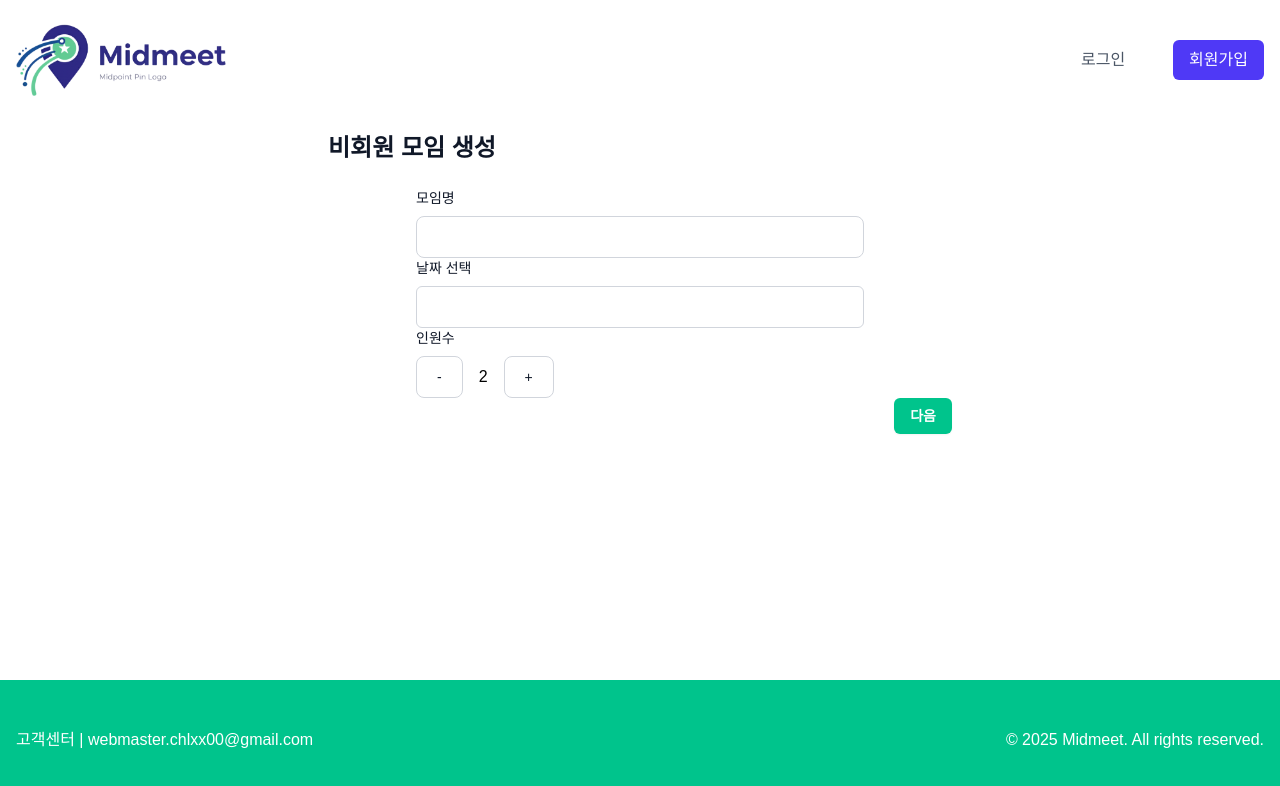
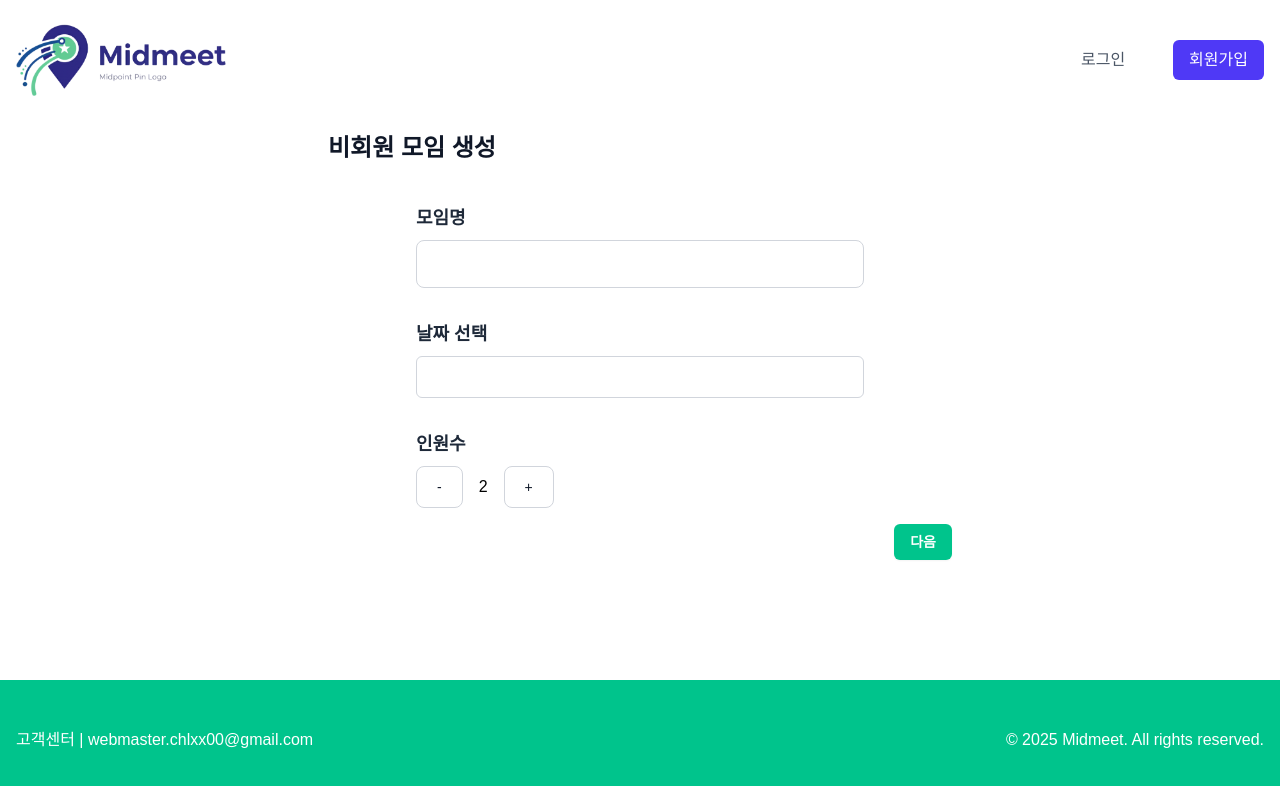
Before and after one commit to chohyeonK/midmeet-frontend, a React (Vite) app: page /guest/create in a window 1280 px wide. Shown: the top 786 px of the page. Built offline with nearby package versions, Linux system fonts and the light colour scheme; a web font is replaced by a local one.

Commit message:
design: 메인, 모임 생성 컴포넌트들 디자인 변경

```diff
--- a/src/components/Guest/AddGuest.tsx
+++ b/src/components/Guest/AddGuest.tsx
@@ -39,7 +39,7 @@ const AddGuest: React.FC<GuestAdd> = ({ index, member, onChange, onDelete }) =>
   };
 
   return (
-    <div className='p-4 border rounded-lg bg-white shadow-sm'>
+    <div className='bg-white border border-gray-200 rounded-lg shadow-sm my-3 space-y-2 p-4'>
       <div className='flex justify-between items-center mb-4'>
         <div className='text-xl font-bold'>모임원 {index + 1}</div>
         <Button buttonName='삭제' onClick={handleDeleteClick} />
@@ -54,7 +54,11 @@ const AddGuest: React.FC<GuestAdd> = ({ index, member, onChange, onDelete }) =>
       </div>
       <div className='text-left text-gray-700 mt-3'>
         <Label htmlFor='교통수단' LabelName='교통수단' />
-        <select value={member.transportMode} onChange={handleTransportChange} className='w-full border rounded-md p-2'>
+        <select
+          value={member.transportMode}
+          onChange={handleTransportChange}
+          className='bg-gray-50 border border-gray-300 text-gray-900 text-sm rounded-lg focus:ring-blue-500 focus:border-blue-500 block w-full p-2.5 dark:bg-gray-700 dark:border-gray-600 dark:placeholder-gray-400 dark:text-white dark:focus:ring-blue-500 dark:focus:border-blue-500'
+        >
           <option value='PUBLIC'>대중교통</option>
           <option value='PRIVATE'>자가용</option>
         </select>
--- a/src/components/Guest/StepFormGuest.tsx
+++ b/src/components/Guest/StepFormGuest.tsx
@@ -72,8 +72,9 @@ const StepFormGuest: React.FC<StepFormProps> = ({ data, onUpdateFormData }) => {
 
   return (
     <div>
-      <div>모임원 정보 입력하기</div>
-      <div className='mb-4 text-sm text-gray-500'>총 {data.numberOfPeople}명의 정보를 입력해주세요.</div>
+      <div className='my-4 text-lg text-gray-500 text-left'>모임원 정보 입력하기</div>
+      {/* <div>모임원 정보 입력하기</div> */}
+      {/* <div className='mb-4 text-sm text-gray-500'>총 {data.numberOfPeople}명의 정보를 입력해주세요.</div> */}
 
       {/* data.members를 직접 매핑 */}
       {data.members.map((member, index) => (
--- a/src/components/midpoint/MidPlaceDetail.tsx
+++ b/src/components/midpoint/MidPlaceDetail.tsx
@@ -16,13 +16,13 @@ interface PlaceDetailProps {
   place: RecommendedPlace;
 }
 const Button: React.FC<{
-    onClick: () => void,
-    buttonName: string,
-    className: string
-  }> = ({ onClick, buttonName, className }) => (
-    <button onClick={onClick} className={className}>
-        {buttonName}
-    </button>
+  onClick: () => void;
+  buttonName: string;
+  className: string;
+}> = ({ onClick, buttonName, className }) => (
+  <button onClick={onClick} className={className}>
+    {buttonName}
+  </button>
 );
 // ---------------------------------------------------
 
@@ -31,35 +31,28 @@ const MidPlaceDetail: React.FC<PlaceDetailProps> = ({ mode, index, place }) => {
 
   // 새 탭 열기 함수 (handleUrl)
   const handleUrl = (url: string) => {
-    const newWindow = window.open(url, '_blank')
+    const newWindow = window.open(url, '_blank');
     if (!newWindow) {
-        // 팝업 차단 메시지 처리 (console 대신 사용자에게 보이는 메시지 박스 사용 권장)
-        console.error("팝업 차단으로 인해 새 탭을 열 수 없습니다.");
+      // 팝업 차단 메시지 처리 (console 대신 사용자에게 보이는 메시지 박스 사용 권장)
+      console.error('팝업 차단으로 인해 새 탭을 열 수 없습니다.');
     }
-  }
+  };
 
   return (
     <div className='text-left bg-white border border-gray-200 rounded-lg shadow-sm p-6 mb-6'>
-
       {/* 제목 영역 */}
       {mode === 'CUSTOM_COURSE' && <h5 className='mb-6 text-2xl font-bold tracking-tight text-gray-900 dark:text-white border-b border-gray-200 pb-3'>자세히 보기</h5>}
       {mode === 'AI_COURSE' && shouldRenderIndex && <h5 className='mb-6 text-2xl font-bold tracking-tight text-gray-900 dark:text-white border-b border-gray-200 pb-3'>{index + 1}번째 장소</h5>}
 
       {/* 메인 컨텐츠 영역: flex로 이미지와 내용을 좌우 정렬 */}
       <div className='flex'>
-
         {/* 1. 이미지 컬럼 */}
         <div className='mr-6 flex-shrink-0'>
-          <img
-            src={place.imageUrl || 'https://placehold.co/230x150/fca311/000?text=No+Image'}
-            alt='장소 대표 이미지'
-            className='w-[230px] h-auto rounded-lg'
-          />
+          <img src={place.imageUrl || 'https://placehold.co/200x150/00C48C/fff?text=Empty+Image'} alt='장소 대표 이미지' className='w-[230px] h-auto rounded-lg' />
         </div>
 
         {/* 2. 컨텐츠 컬럼: 버튼을 하단에 고정시키기 위한 수직 Flexbox 설정 */}
         <div className='flex flex-col flex-grow justify-between min-h-[150px]'>
-
           {/* 상단 텍스트 내용 */}
           <div className='text-left'>
             <div className='text-2xl font-bold mb-2'>{place.placeName}</div>
@@ -77,7 +70,6 @@ const MidPlaceDetail: React.FC<PlaceDetailProps> = ({ mode, index, place }) => {
               onClick={() => handleUrl(place.placeUrl)}
             />
           </div>
-
         </div>
       </div>
     </div>
--- a/src/components/party/StepForm.tsx
+++ b/src/components/party/StepForm.tsx
@@ -42,17 +42,33 @@ const StepForm: React.FC<StepFormProps> = ({ data, onUpdateFormData, onUpdateCou
 
   return (
     <>
+      <div className='space-y-8 py-4'>
+        {/* --------------------------- 1. 모임명 (Party Name) --------------------------- */}
         <div>
-        <div className='flex items-center justify-between'>
-          <Label htmlFor='partyName' LabelName='모임명' />
+          <div className='flex items-center justify-between mb-2'>
+            {/* 💡 [수정]: Label 컴포넌트 대신 HTML <label> 사용 */}
+            <label
+              htmlFor='partyName'
+              className='text-lg font-semibold text-gray-800' // 폰트 크기와 굵기 적용
+            >
+              모임명
+            </label>
           </div>
           <div className='mt-2'>
-          <Input name='partyName' type='text' value={data.name} onChange={handleNameChange} />
+            <Input name='partyName' type='text' value={data.name} onChange={handleNameChange} className='h-12 border-gray-300 focus:border-mint-500 rounded-lg' />
           </div>
         </div>
+
+        {/* --------------------------- 2. 날짜 선택 (Party Date) --------------------------- */}
         <div>
-        <div className='flex items-center justify-between'>
-          <Label htmlFor='partyDate' LabelName='날짜 선택' />
+          <div className='flex items-center justify-between mb-2'>
+            {/* 💡 [수정]: Label 컴포넌트 대신 HTML <label> 사용 */}
+            <label
+              htmlFor='partyDate'
+              className='text-lg font-semibold text-gray-800' // 폰트 크기와 굵기 적용
+            >
+              날짜 선택
+            </label>
           </div>
           <div className='mt-2 w-full'>
             <DatePicker
@@ -65,16 +81,25 @@ const StepForm: React.FC<StepFormProps> = ({ data, onUpdateFormData, onUpdateCou
               timeCaption='시간'
               locale={ko}
               placeholderText='날짜와 시간을 선택하세요'
-            customInput={<CustomDatePickerInput />}
+              customInput={<CustomDatePickerInput className='h-12 w-full border-gray-300 focus:border-mint-500 rounded-lg px-3 py-2 text-base' />}
             />
           </div>
         </div>
+
+        {/* --------------------------- 3. 인원수 (Party Count) --------------------------- */}
         <div>
-        <div className='flex items-center justify-between'>
-          <Label htmlFor='partyCount' LabelName='인원수' />
+          <div className='flex items-center justify-between mb-2'>
+            {/* 💡 [수정]: Label 컴포넌트 대신 HTML <label> 사용 */}
+            <label
+              htmlFor='partyCount'
+              className='text-lg font-semibold text-gray-800' // 폰트 크기와 굵기 적용
+            >
+              인원수
+            </label>
           </div>
           <div className='mt-2'>
             <Counter onUpdateCount={onUpdateCount} count={data.numberOfPeople} />
+          </div>
         </div>
       </div>
     </>
--- a/src/components/party/StepMethod.tsx
+++ b/src/components/party/StepMethod.tsx
@@ -19,15 +19,37 @@ const StepMethod: React.FC<StepMethodProps> = ({ data, onUpdateFormData }) => {
   };
   return (
     <div>
-      <div className='my-4 text-lg text-gray-500 text-left'>
-        중간 지점 추천 <br />
-        방식을 선택해주세요!
+      {/* 💡 [개선]: 안내 문구 굵기(font-medium) 및 섹션 하단 마진(mb-4) 추가 */}
+      <div className='my-4 mb-4 text-xl font-medium text-gray-700 text-left'>중간 지점 추천 방식을 선택해주세요!</div>
+
+      {/* ------------------- 1. 사용자 코스 지정 ------------------- */}
+      <div
+        // 💡 [개선]: 버튼 간 마진(mb-3) 추가 및 hover 효과
+        className={`px-6 py-4 border-2 rounded-xl cursor-pointer transition duration-200 mb-3
+            ${
+              data.midpointMethod === 'CUSTOM_COURSE'
+                ? 'bg-mint-500 border-mint-500 text-white shadow-lg' // 선택됨: 민트색 강조
+                : 'bg-white border-gray-300 text-gray-800 hover:bg-gray-50 hover:border-mint-300' // 미선택
+            }`}
+        onClick={handleCustomClick}
+      >
+        <div className='text-lg font-semibold'>사용자 코스 지정</div>
+        <div className='text-sm mt-1 opacity-80'>선택된 장소를 직접 코스에 추가합니다.</div>
       </div>
-      <div className={`px-4 py-2 border rounded-md cursor-pointer ${data.midpointMethod === 'CUSTOM_COURSE' ? 'bg-blue-500 text-white' : 'bg-gray-100 text-gray-800'}`} onClick={handleCustomClick}>
-        사용자 코스 지정
-      </div>
-      <div className={`px-4 py-2 border rounded-md cursor-pointer ${data.midpointMethod === 'AI_COURSE' ? 'bg-blue-500 text-white' : 'bg-gray-100 text-gray-800'}`} onClick={handleAIClick}>
-        AI 추천 코스 지정
+
+      {/* ------------------- 2. AI 추천 코스 지정 ------------------- */}
+      <div
+        // 💡 [개선]: 버튼 간 마진(mb-3) 추가 및 hover 효과
+        className={`px-6 py-4 border-2 rounded-xl cursor-pointer transition duration-200 mb-3
+            ${
+              data.midpointMethod === 'AI_COURSE'
+                ? 'bg-mint-500 border-mint-500 text-white shadow-lg' // 선택됨: 민트색 강조
+                : 'bg-white border-gray-300 text-gray-800 hover:bg-gray-50 hover:border-mint-300' // 미선택
+            }`}
+        onClick={handleAIClick}
+      >
+        <div className='text-lg font-semibold'>AI 추천 코스 지정</div>
+        <div className='text-sm mt-1 opacity-80'>AI가 도출한 최적의 코스 목록을 선택합니다.</div>
       </div>
     </div>
   );
--- a/src/pages/Home.tsx
+++ b/src/pages/Home.tsx
@@ -29,6 +29,29 @@ const AddressBookIcon = () => (
 const ApiDbIcon = () => (
   <svg className='w-12 h-12 text-blue-500 mb-4' fill='none' stroke='currentColor' viewBox='0 0 24 24' xmlns='http://www.w3.org/2000/svg'>
     <path strokeLinecap='round' strokeLinejoin='round' strokeWidth='2' d='M9 3v2m6-2v2M9 19v2m6-2v2M5 12h2m10 0h2M12 3c3.243 0 5 1.757 5 5s-1.757 5-5 5-5-1.757-5-5 1.757-5 5-5z'></path>
+  </svg>
+);
+
+const LocationMarkerIcon = () => (
+  <svg className='w-12 h-12 text-purple-500 mb-4' fill='none' stroke='currentColor' viewBox='0 0 24 24' xmlns='http://www.w3.org/2000/svg'>
+        <path strokeLinecap='round' strokeLinejoin='round' strokeWidth='2' d='M17.657 16.657L13.414 20.9a1.998 1.998 0 01-2.828 0l-4.243-4.243a8 8 0 1111.314 0z'></path> {' '}
+  </svg>
+);
+
+const PaperAirplaneIcon = () => (
+  <svg className='w-12 h-12 text-green-500 mb-4 rotate-90' fill='none' stroke='currentColor' viewBox='0 0 24 24' xmlns='http://www.w3.org/2000/svg'>
+    <path
+      strokeLinecap='round'
+      strokeLinejoin='round'
+      strokeWidth='2'
+      d='M12 19l9 2-9-18-9 18 9-2zm0 0v-8' // 종이 비행기 아이콘
+    ></path>
+  </svg>
+);
+
+const CompassIcon = () => (
+  <svg className='w-12 h-12 text-blue-500 mb-4' fill='none' stroke='currentColor' viewBox='0 0 24 24' xmlns='http://www.w3.org/2000/svg'>
+    <path strokeLinecap='round' strokeLinejoin='round' strokeWidth='2' d='M7 16V4m0 0L3 8m4-4l4 4m6 12V8m0 0l4 4m-4-4l-4 4m-8 6h16a2 2 0 002-2v-8a2 2 0 00-2-2H3a2 2 0 00-2 2v8a2 2 0 002 2z' />
   </svg>
 );
 
@@ -87,7 +110,7 @@ const Home = () => {
         <div>✅ 장소만? 아니죠, 하루 코스까지 똑똑하게 추천!</div>
       </div> */}
       {/* "왜 MidMeet일까요?" 섹션 (Pincobiz의 카드형 섹션 디자인 차용) */}
-      <section className='py-16 bg-white px-4 md:px-8'>
+      <section className='pt-3 pb-16 bg-white px-4 md:px-8'>
         <h2 className='text-3xl md:text-4xl font-extrabold text-center text-primary-navy mb-12 text-left'>
           미드미트, <br />
           <span className='text-primary-green'>무엇이 다른가요?</span>
@@ -97,7 +120,7 @@ const Home = () => {
           {/* 카드 1 */}
           <div className='bg-light-green-bg p-8 rounded-xl shadow-lg flex flex-col items-center text-center hover:shadow-xl transition-shadow duration-300'>
             {/* 아이콘 (Pincobiz 처럼) */}
-            <SecurityIcon />
+            <LocationMarkerIcon />
             <h3 className='text-xl font-bold text-gray-800 mb-2'>공정한 약속 장소</h3>
             <p className='text-gray-600'>
               출발지가 달라도, 모두에게 공정한 <br /> 약속 장소를 찾아드려요.
@@ -106,7 +129,7 @@ const Home = () => {
 
           {/* 카드 2 */}
           <div className='bg-light-yellow-bg p-8 rounded-xl shadow-lg flex flex-col items-center text-center hover:shadow-xl transition-shadow duration-300'>
-            <AddressBookIcon />
+            <PaperAirplaneIcon />
             <h3 className='text-xl font-bold text-gray-800 mb-2'>간편한 시작</h3>
             <p className='text-gray-600'>
               회원가입 없이 바로 시작하여 <br /> 누구나 간편하게 이용할 수 있어요.
@@ -115,7 +138,7 @@ const Home = () => {
 
           {/* 카드 3 */}
           <div className='bg-light-purple-bg p-8 rounded-xl shadow-lg flex flex-col items-center text-center hover:shadow-xl transition-shadow duration-300'>
-            <ApiDbIcon />
+            <CompassIcon />
             <h3 className='text-xl font-bold text-gray-800 mb-2'>맞춤 코스 추천</h3>
             <p className='text-gray-600'>
               장소뿐만 아니라 하루 코스까지 <br /> 똑똑하게 추천해 드립니다.
```
Lines whose indentation alone changed are shown as unchanged.
